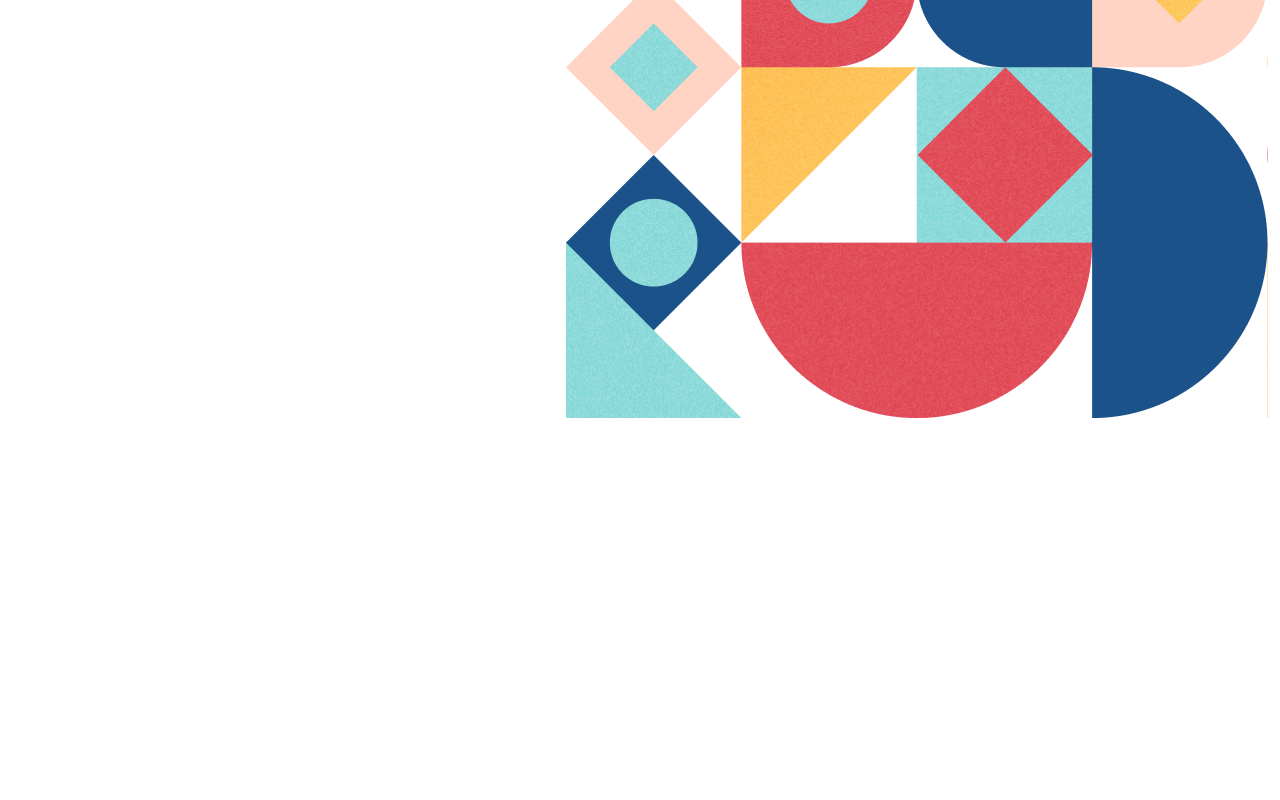
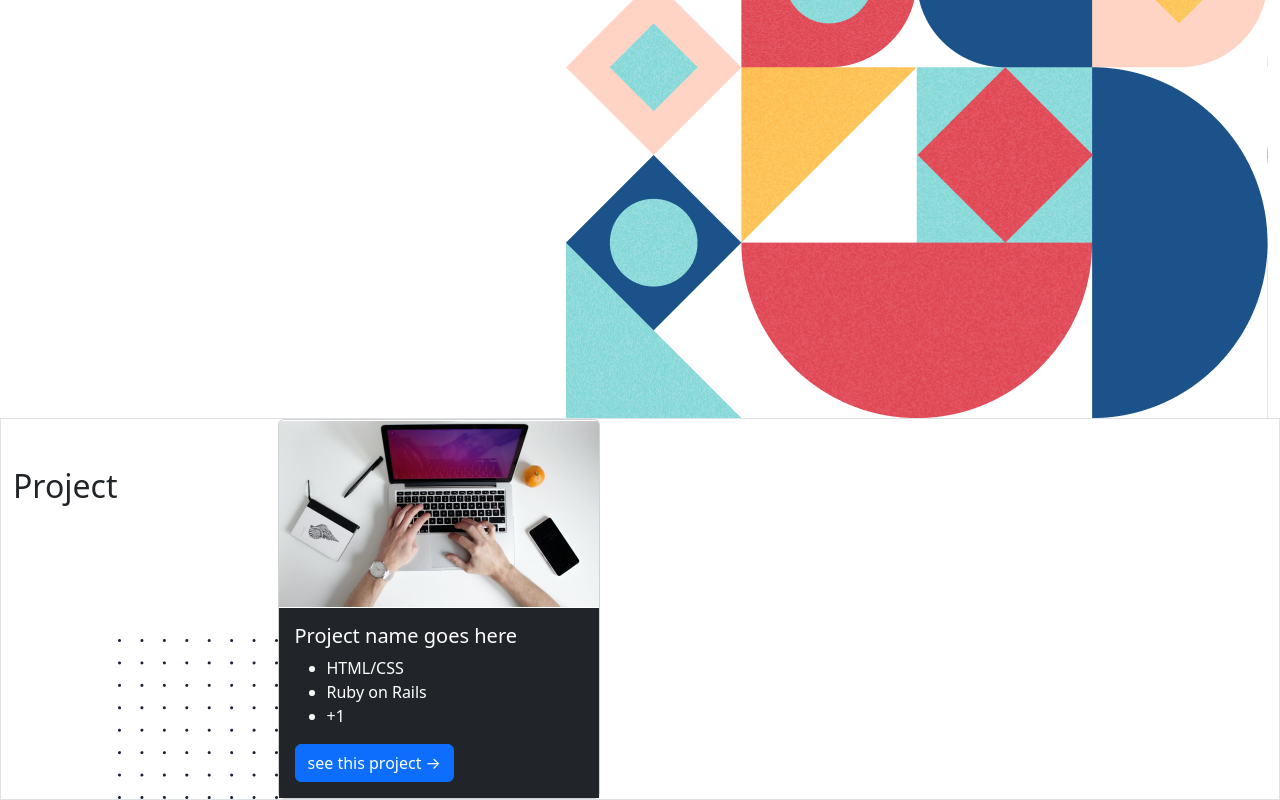
Before and after one commit to Ambrosegithub/My-portfolio-project2, a website: page index.html in a window 1280 px wide. Shown: the part 943-1743 px from the top of the page. Before the commit the page ends 1361 px from the top, so only its background shows below. Drawn offline with Linux system fonts and the light colour scheme.

Commit message:
Add second section

```diff
--- a/index.html
+++ b/index.html
@@ -1,5 +1,6 @@
 <!DOCTYPE html>
 <html lang="en">
+
 <head>
     <meta charset="UTF-8" />
     <meta http-equiv="X-UA-Compatible" content="IE=edge" />
@@ -7,33 +8,23 @@
     <link rel="stylesheet" href="css/bootstrap.min.css" />
     <title>My portfolio project2</title>
 </head>
+
 <body>
     <nav class="navbar navbar-expand-sm navbar-light bg-white">
         <div class="container-fluid">
             <a class="navbar-brand" href="#"></a>
-        <button
-          class="navbar-toggler"
-          type="button"
-          data-bs-toggle="collapse"
-          data-bs-target="#navbarSupportedContent"
-          aria-controls="navbarSupportedContent"
-          aria-expanded="false"
-          aria-label="Toggle navigation"
-        >
+            <button class="navbar-toggler" type="button" data-bs-toggle="collapse"
+                data-bs-target="#navbarSupportedContent" aria-controls="navbarSupportedContent" aria-expanded="false"
+                aria-label="Toggle navigation">
                 <span class="navbar-toggler-icon"></span>
             </button>
-        <div
-          class="collapse navbar-collapse justify-content-center"
-          id="navbarSupportedContent pt-5"
-        >
+            <div class="collapse navbar-collapse justify-content-center" id="navbarSupportedContent pt-5">
                 <ul class="navbar-nav my-5">
                     <li class="nav-item">
                         <a class="nav-link active" aria-current="page" href="#">Hello</a>
                     </li>
                     <li class="nav-item">
-              <a class="nav-link active" aria-current="page" href="#"
-                >Portoflio</a
-              >
+                        <a class="nav-link active" aria-current="page" href="#">Portoflio</a>
                     </li>
                     <li class="nav-item">
                         <a class="nav-link" href="#">About</a>
@@ -45,6 +36,7 @@
             </div>
         </div>
     </nav>
+
     <div class="container-fluid width 100%">
         <div class="d-flex flex-column ml-5">
             <div>
@@ -55,10 +47,7 @@
                     Take a tour of my work, if you fall in love, <br />
                     then give me a call.
                 </p>
-          <button
-            type="button"
-            class=".btn btn- width-400px p-3 bg-dark text-white text-center ml-5"
-          >
+                <button type="button" class=".btn btn- width-400px p-3 bg-dark text-white text-center ml-5">
                     start collaboration
                 </button>
             </div>
@@ -67,5 +56,31 @@
             </div>
         </div>
     </div>
+
+    <div class="container-fluid width 100% d-flex border">
+
+        <div class="d-flex flex-row ml-3 justify-content-space-between">
+                <h2 class="align-self-start mt-5">Project</h2>
+
+                <img class="align-self-end width-200px mr-5" src="./images/image_dots.png" alt="">
+
+                <div class="card align-self-end" style="width: 50% mr-0">
+                    <img src="./images/desktop7.png" class="card-img-top " alt="header-image">
+                    <div class="card-body bg-dark text-white ">
+                      <h5 class="card-title">Project name goes here</h5>
+                      <ul class="card-text">
+                        <li>HTML/CSS</li>
+                        <li>Ruby on Rails</li>
+                        <li>+1</li>
+                    </ul>
+                      <a href="#" class="btn btn-primary">see this project  &#8594;</a>
+                    </div>
+                  </div>
+
+
+        </div>
+    </div>
+
 </body>
+
 </html>
```
Also changed, not shown: images/desktop7.png (added), images/image_dots.png (added). Lines whose indentation alone changed are shown as unchanged.
